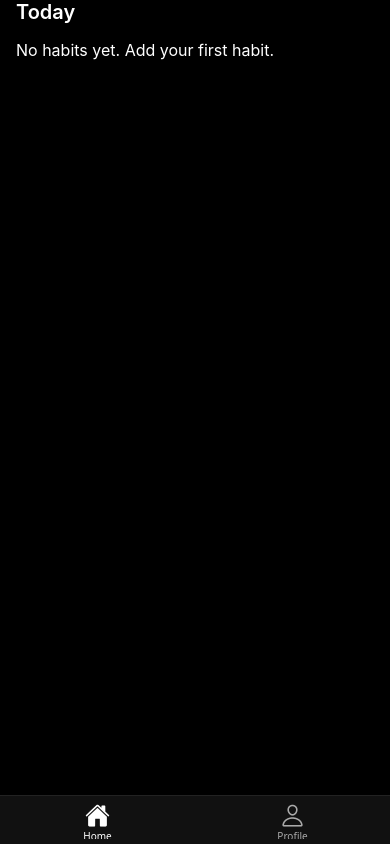
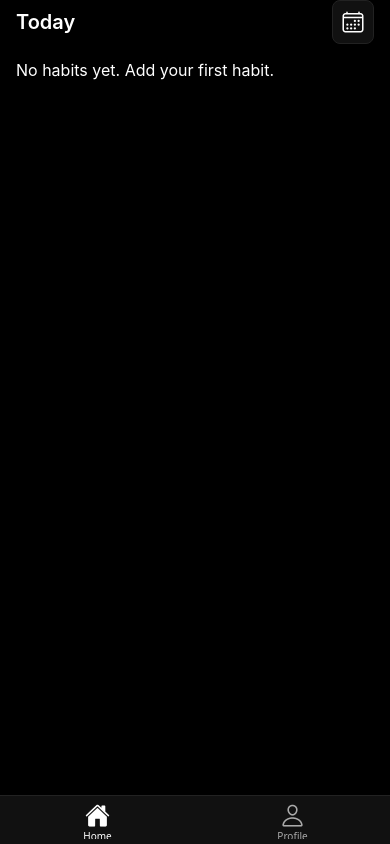
Before and after one commit to m-scudder/ownit, a React Native app: screen /Home in a window 390 px wide. Built offline with nearby package versions, Linux system fonts and the light colour scheme.

Commit message:
Add react-native-calendars dependency; enhance HomeScreen with calendar modal for date selection and update HabitItem to display completion status.

```diff
--- a/package.json
+++ b/package.json
@@ -20,6 +20,7 @@
     "expo-status-bar": "~3.0.8",
     "react": "19.1.0",
     "react-native": "0.81.4",
+    "react-native-calendars": "^1.1313.0",
     "react-native-safe-area-context": "^5.6.1",
     "react-native-screens": "^4.16.0",
     "zustand": "^5.0.8"
--- a/src/components/HabitItem.tsx
+++ b/src/components/HabitItem.tsx
@@ -2,27 +2,40 @@ import React, { memo } from 'react';
 import { View, Text, TouchableOpacity, StyleSheet } from 'react-native';
 import type { Habit, Completion } from '../types';
 import { useTheme } from '../theme/useTheme';
-import { calculateCurrentStreak, isHabitDueOnDate } from '../utils/dates';
+import { calculateCurrentStreak, isHabitDueOnDate, isCompletedOnDate } from '../utils/dates';
+import { Ionicons } from '@expo/vector-icons';
 
 interface Props {
   habit: Habit;
   completions: Completion[];
   onPress: () => void;
   onComplete: () => void;
+  selectedDate?: Date;
 }
 
-const HabitItemComponent: React.FC<Props> = ({ habit, completions, onPress, onComplete }) => {
+const HabitItemComponent: React.FC<Props> = ({ habit, completions, onPress, onComplete, selectedDate }) => {
   const streak = calculateCurrentStreak(habit, completions);
-  const dueToday = isHabitDueOnDate(habit, new Date());
+  const today = new Date();
+  const date = selectedDate || today;
+  const dueToday = isHabitDueOnDate(habit, date);
+  const isCompleted = isCompletedOnDate(habit.id, date, completions);
+  const isPastDate = date < today;
   const { colors } = useTheme();
   const styles = getStyles(colors);
+
   return (
     <TouchableOpacity onPress={onPress} style={styles.container}>
       <View style={{ flex: 1 }}>
         <Text style={styles.name}>{habit.name}</Text>
         <Text style={styles.meta}>Streak: {streak}</Text>
+        {isCompleted && (
+          <View style={styles.completedIndicator}>
+            <Ionicons name="checkmark-circle" size={16} color={colors.success || '#4CAF50'} />
+            <Text style={[styles.meta, { color: colors.success || '#4CAF50', marginLeft: 4 }]}>Completed</Text>
+          </View>
+        )}
       </View>
-      {dueToday && (
+      {dueToday && !isPastDate && !isCompleted && (
         <TouchableOpacity onPress={onComplete} style={styles.completeBtn}>
           <Text style={styles.completeText}>Complete</Text>
         </TouchableOpacity>
@@ -51,6 +64,11 @@ const getStyles = (colors: { surface: string; text: string; subtext: string; bor
       color: colors.subtext,
       marginTop: 4
     },
+    completedIndicator: {
+      flexDirection: 'row',
+      alignItems: 'center',
+      marginTop: 4
+    },
     completeBtn: {
       backgroundColor: colors.border,
       paddingVertical: 8,
--- a/src/screens/HomeScreen.tsx
+++ b/src/screens/HomeScreen.tsx
@@ -1,21 +1,102 @@
-import React, { useMemo } from 'react';
-import { FlatList, View } from 'react-native';
+import React, { useMemo, useState } from 'react';
+import { FlatList, View, TouchableOpacity, Modal, StyleSheet } from 'react-native';
+import { Calendar } from 'react-native-calendars';
 import { Screen, Title, TextBody } from '../components/Neutral';
 import { useStore } from '../store/useStore';
 import { HabitItem } from '../components/HabitItem';
-import { formatDateKey, isHabitDueOnDate } from '@/utils/dates';
+import { formatDateKey, isHabitDueOnDate, isCompletedOnDate } from '@/utils/dates';
+import { Ionicons } from '@expo/vector-icons';
+import { useTheme } from '../theme/useTheme';
+import { format } from 'date-fns';
 
 const HomeScreen: React.FC<any> = ({ navigation }) => {
   const { habits, completions, completeHabitToday } = useStore();
+  const { colors } = useTheme();
+  const [showCalendar, setShowCalendar] = useState(false);
+  const [selectedDate, setSelectedDate] = useState<string>(formatDateKey(new Date()));
+
   const todayKey = formatDateKey(new Date());
   const today = new Date();
 
-  const items = useMemo(() => habits, [habits]);
+  // Get habits that were due on the selected date
+  const items = useMemo(() => {
+    const date = new Date(selectedDate);
+    return habits.filter(habit => isHabitDueOnDate(habit, date));
+  }, [habits, selectedDate]);
+
+  // Mark dates with completed habits
+  const markedDates = useMemo(() => {
+    const marked: any = {};
+
+    // Mark today
+    const today = formatDateKey(new Date());
+    marked[today] = {
+      marked: true,
+      dotColor: colors.primary,
+      selectedColor: colors.primary,
+    };
+
+    // Mark selected date
+    if (selectedDate !== today) {
+      marked[selectedDate] = {
+        selected: true,
+        selectedColor: colors.primary,
+      };
+    }
+
+    // Mark dates with completions
+    const completionDates = [...new Set(completions.map(c => c.date))];
+    completionDates.forEach(date => {
+      if (date !== selectedDate && date !== today) {
+        marked[date] = {
+          marked: true,
+          dotColor: colors.success || '#4CAF50',
+        };
+      }
+    });
+
+    return marked;
+  }, [selectedDate, completions, colors]);
+
+  const calendarTheme = {
+    backgroundColor: colors.background,
+    calendarBackground: colors.background,
+    textSectionTitleColor: colors.text,
+    selectedDayBackgroundColor: colors.primary,
+    selectedDayTextColor: '#ffffff',
+    todayTextColor: colors.primary,
+    dayTextColor: colors.text,
+    textDisabledColor: colors.subtext,
+    dotColor: colors.primary,
+    selectedDotColor: '#ffffff',
+    arrowColor: colors.text,
+    disabledArrowColor: colors.subtext,
+    monthTextColor: colors.text,
+    indicatorColor: colors.primary,
+    textDayFontWeight: '500' as const,
+    textMonthFontWeight: 'bold' as const,
+    textDayHeaderFontWeight: '600' as const,
+    textDayFontSize: 16,
+    textMonthFontSize: 16,
+    textDayHeaderFontSize: 13,
+  };
 
   return (
     <Screen>
-      <View style={{ flexDirection: 'row', justifyContent: 'space-between', marginBottom: 16 }}>
-        <Title>Today</Title>
+      <View style={{ flexDirection: 'row', justifyContent: 'space-between', alignItems: 'center', marginBottom: 16 }}>
+        <Title>{selectedDate === todayKey ? 'Today' : format(new Date(selectedDate), 'EEEE, MMMM d, yyyy')}</Title>
+        <TouchableOpacity
+          onPress={() => setShowCalendar(true)}
+          style={{
+            backgroundColor: colors.surface,
+            borderRadius: 8,
+            padding: 8,
+            borderWidth: 1,
+            borderColor: colors.border
+          }}
+        >
+          <Ionicons name="calendar-outline" size={24} color={colors.text} />
+        </TouchableOpacity>
       </View>
 
       {items.length === 0 ? (
@@ -29,14 +110,75 @@ const HomeScreen: React.FC<any> = ({ navigation }) => {
             <HabitItem
               habit={item}
               completions={completions}
+              selectedDate={new Date(selectedDate)}
               onPress={() => navigation.navigate('HabitDetail', { id: item.id })}
               onComplete={() => navigation.navigate('HabitDetail', { id: item.id, focusNote: true })}
             />
           )}
         />
       )}
+
+      <Modal
+        visible={showCalendar}
+        transparent={true}
+        animationType="fade"
+        onRequestClose={() => setShowCalendar(false)}
+      >
+        <View style={styles.modalOverlay}>
+          <View style={[styles.modalContent, { backgroundColor: colors.surface, borderColor: colors.border }]}>
+            <View style={styles.modalHeader}>
+              <Title>Select Date</Title>
+              <TouchableOpacity
+                onPress={() => setShowCalendar(false)}
+                style={styles.closeButton}
+              >
+                <Ionicons name="close" size={24} color={colors.text} />
+              </TouchableOpacity>
+            </View>
+
+            <Calendar
+              onDayPress={(day) => {
+                setSelectedDate(day.dateString);
+                setShowCalendar(false);
+              }}
+              markedDates={markedDates}
+              theme={calendarTheme}
+              style={styles.calendar}
+            />
+          </View>
+        </View>
+      </Modal>
     </Screen>
   );
 };
 
+const styles = StyleSheet.create({
+  modalOverlay: {
+    flex: 1,
+    backgroundColor: 'rgba(0, 0, 0, 0.5)',
+    justifyContent: 'center',
+    alignItems: 'center',
+    padding: 20,
+  },
+  modalContent: {
+    borderRadius: 16,
+    padding: 20,
+    width: '100%',
+    maxWidth: 400,
+    borderWidth: 1,
+  },
+  modalHeader: {
+    flexDirection: 'row',
+    justifyContent: 'space-between',
+    alignItems: 'center',
+    marginBottom: 16,
+  },
+  closeButton: {
+    padding: 4,
+  },
+  calendar: {
+    borderRadius: 8,
+  },
+});
+
 export default HomeScreen;
```
Also changed, not shown: 1 other file (tests, documents, lock files or other folders).
